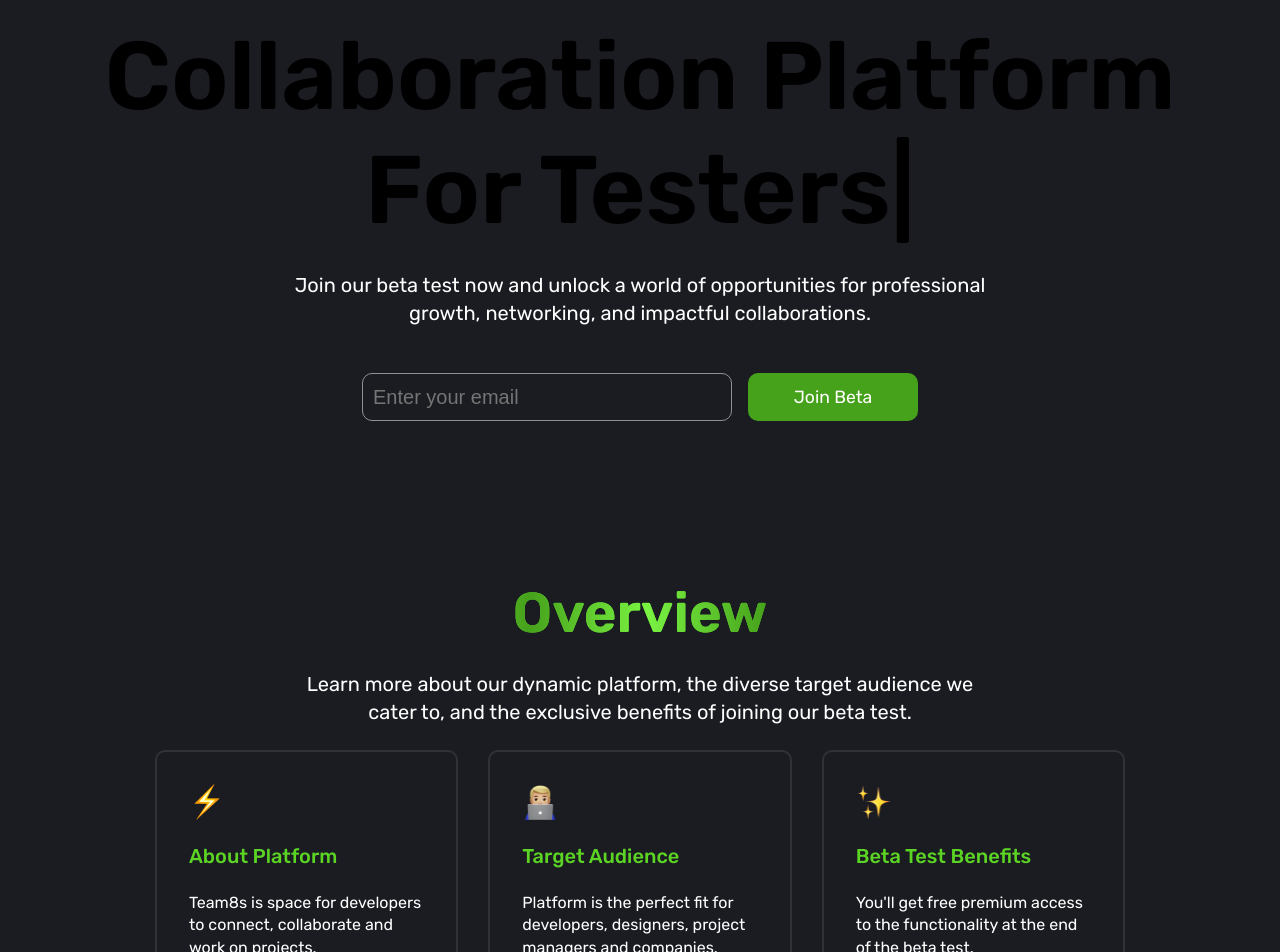
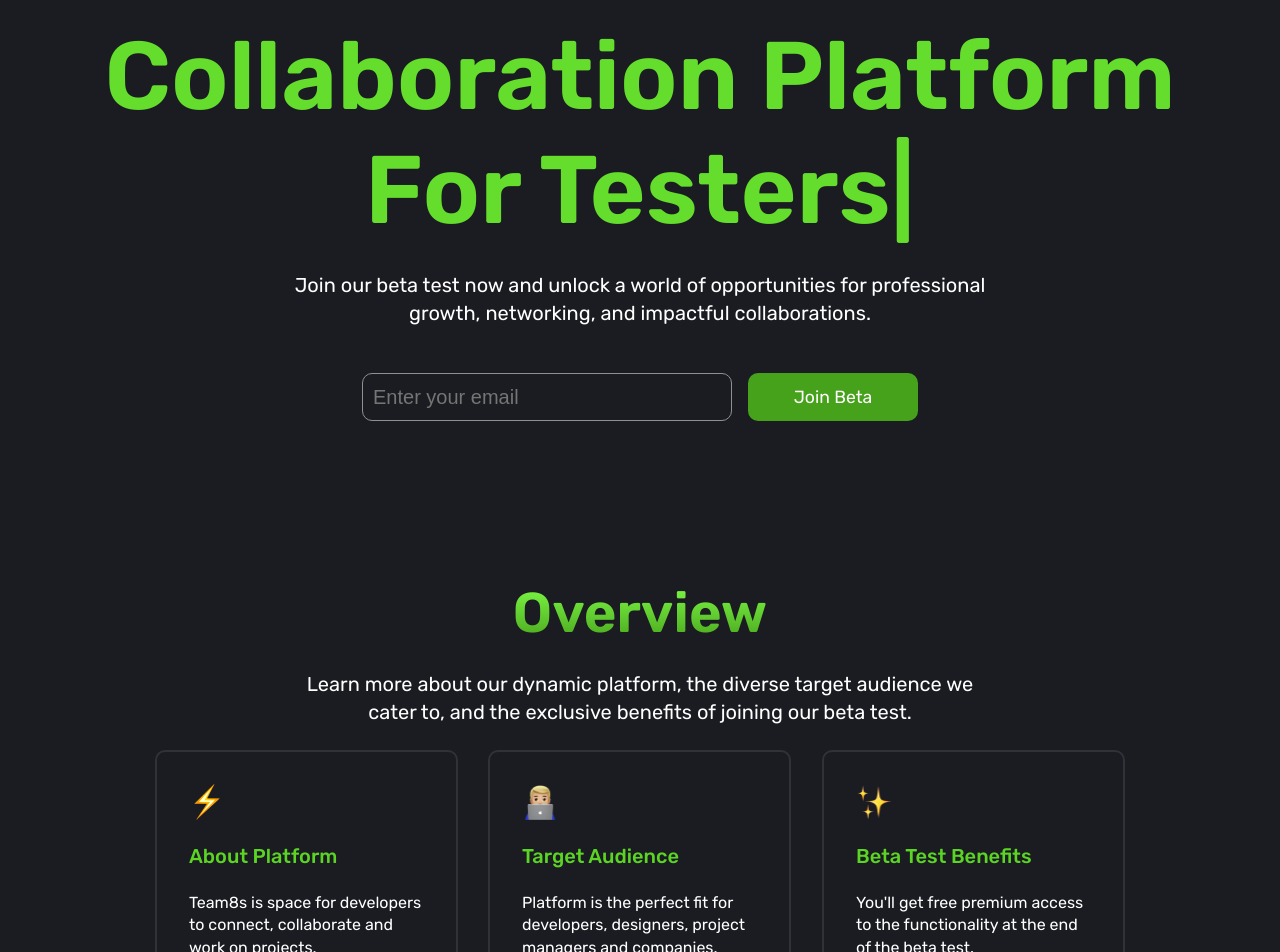
Before and after one commit to nmashchenko/teameights-landing, a Next.js app: page / in a window 1280 px wide. Shown: the part 220-1172 px from the top of the page. Built offline with nearby package versions, Linux system fonts and the light colour scheme.

Commit message:
Gradients V.2, Edited Home, Tilt Animations

```diff
--- a/package.json
+++ b/package.json
@@ -23,6 +23,7 @@
     "react": "18.2.0",
     "react-dom": "18.2.0",
     "react-hot-toast": "^2.4.1",
+    "react-parallax-tilt": "^1.7.143",
     "react-scroll": "^1.8.9",
     "react-text-gradients": "^1.0.2",
     "react-type-animation": "^3.0.1",
--- a/src/components/Features/ToggleButtonComponent/ToggleButtonComponent.styles.tsx
+++ b/src/components/Features/ToggleButtonComponent/ToggleButtonComponent.styles.tsx
@@ -17,7 +17,7 @@ export const ToggleButton = styled.button<{
   font-weight: 400;
   font-size: 20px;
   color: ${colors.WHITE};
-  background: none;
+  background: transparent;
   outline: none;
   border: ${(props) =>
     props.active
@@ -28,6 +28,27 @@ export const ToggleButton = styled.button<{
   gap: 13px;
   cursor: pointer;
   height: 44px;
+  transition: all 0.2s ease;
+  position: relative;
+  overflow: hidden;
+
+  &:before {
+    content: "";
+    position: absolute;
+    top: 50%;
+    left: 50%;
+    transform: translate(-50%, -50%) scale(0);
+    width: 200%;
+    padding-top: 200%;
+    border-radius: 50%;
+    background-color: rgba(255, 255, 255, 0.1);
+    transition: transform 0.4s ease-out;
+    z-index: -1;
+  }
+
+  &:hover:before {
+    transform: translate(-50%, -50%) scale(1);
+  }
 
   svg {
     path {
@@ -38,6 +59,16 @@ export const ToggleButton = styled.button<{
     }
   }
 
+  @media screen and (max-width: 468px) {
+    &:before {
+      background-color: transparent;
+    }
+
+    &:hover:before {
+      background-color: transparent;
+    }
+  }
+
   /* @media screen and (max-width: 568px) {
     text-indent: -9000px;
     text-transform: capitalize;
--- a/src/components/Hero/Hero.styles.tsx
+++ b/src/components/Hero/Hero.styles.tsx
@@ -9,6 +9,10 @@ export const HeroWrapper = styled.div`
   align-items: center;
   width: 100%;
   min-height: calc(100vh - 80px);
+
+  @media screen and (max-width: 468px) {
+    align-items: left;
+  }
 `;
 
 export const RowWrapper = styled.div`
@@ -29,7 +33,7 @@ export const GradientTextWrapper = styled.div`
   max-width: 1100px;
 
   @media screen and (max-width: 1024px) {
-    max-width: 460px;
+    max-width: 450px;
   }
 
   @media screen and (max-width: 468px) {
@@ -45,6 +49,7 @@ export const GradientTextWrapper = styled.div`
 export const RegularTextWrapper = styled.div`
   width: 100%;
   max-width: 710px;
+  text-align: center;
 
   @media screen and (max-width: 1024px) {
     max-width: 510px;
@@ -52,17 +57,34 @@ export const RegularTextWrapper = styled.div`
 
   @media screen and (max-width: 468px) {
     max-width: 318px;
+    text-align: left;
   }
 `;
 
 export const PlatformText = styled.h1`
   font-weight: 600;
   font-size: 96px;
-
+  user-select: none;
   text-align: center;
   margin: 0;
 
-  /* background: radial-gradient(
+  color: #5bd424;
+
+  animation: animate 3s ease-in-out infinite running;
+
+  @keyframes animate {
+    0% {
+      color: #5bd424;
+    }
+    50% {
+      color: #79f242;
+    }
+    100% {
+      color: #5bd424;
+    }
+  }
+
+  /*background: radial-gradient(
       94.05% 4394.48% at 5.95% 11.97%,
       #46a11b 0%,
       #79f242 49.79%,
@@ -76,12 +98,16 @@ export const PlatformText = styled.h1`
 
   -webkit-box-decoration-break: clone;
   box-decoration-break: clone;
-  text-shadow: none; */
+  text-shadow: none;*/
 
   /* neon text */
   //text-shadow: 0px 0px 16px rgba(91, 212, 36, 0.25);
 
   @media screen and (max-width: 1024px) {
-    font-size: 38px;
+    font-size: 60px;
+  }
+
+  @media screen and (max-width: 468px) {
+    font-size: 40px;
   }
 `;
--- a/src/components/Hero/Hero.tsx
+++ b/src/components/Hero/Hero.tsx
@@ -1,6 +1,7 @@
 import RegularButton from "../Shared/RegularButton/RegularButton";
 import RegularInput from "../Shared/RegularInput/RegularInput";
 import HeaderText from "../Shared/HeaderText/HeaderText";
+
 import {
   GradientTextWrapper,
   HeroWrapper,
@@ -67,6 +68,7 @@ const Hero = () => {
               2000,
             ]}
             repeat={Infinity}
+            cursor={true}
             // deletionSpeed={90}
           />
         </PlatformText>
--- a/src/components/NavBar/NavBar.styles.tsx
+++ b/src/components/NavBar/NavBar.styles.tsx
@@ -15,7 +15,7 @@ export const NavBarWrapper = styled.div`
   z-index: 10;
 
   @media screen and (max-width: 1024px) {
-    padding: 0 3%;
+    padding: 0 9%;
   }
 `;
 
--- a/src/components/NavBar/SideNav/SideNav.styles.tsx
+++ b/src/components/NavBar/SideNav/SideNav.styles.tsx
@@ -2,10 +2,10 @@ import { colors } from "@/constants/colors";
 import styled from "styled-components";
 
 export const SideNavWrapper = styled.div<{ open: boolean }>`
-  height: 100%;
+  height: 100vh;
   width: ${(props) => (props.open ? "100%" : 0)};
   position: fixed;
-  z-index: 1;
+  z-index: 9999;
   top: 0;
   right: 0;
   background-color: ${colors.BLACK_BRIGHT};
--- a/src/components/Overview/Overview.styles.tsx
+++ b/src/components/Overview/Overview.styles.tsx
@@ -41,7 +41,7 @@ export const Card = styled.div`
   gap: 53px;
   width: 303.33px;
   height: 320px;
-
+  background-color: #1a1c22;
   border: 2px solid ${colors.GREY_BORDER};
   border-radius: 10px;
   align-items: flex-start;
--- a/src/components/Overview/Overview.tsx
+++ b/src/components/Overview/Overview.tsx
@@ -1,6 +1,9 @@
 import { overviewData } from "@/constants/overviewData";
 import GradientText from "../Shared/GradientText/GradientText";
 import HeaderText from "../Shared/HeaderText/HeaderText";
+import Tilt from "react-parallax-tilt";
+import React from "react";
+import ReactDOM from "react-dom";
 
 import {
   Card,
@@ -25,6 +28,15 @@ const Overview = () => {
         </RegularTextWrapper>
         <CardContainer>
           {overviewData.map((element, index) => (
+            //https://www.npmjs.com/package/react-parallax-tilt <-- Instructions just in case
+            <Tilt
+              tiltReverse={true}
+              glareEnable={true}
+              glareMaxOpacity={0.1}
+              glareColor="white"
+              glarePosition="all"
+              glareBorderRadius="10px"
+            >
               <Card key={index} onClick={() => console.log(1)}>
                 <InfoContainer>
                   <Image
@@ -41,6 +53,7 @@ const Overview = () => {
                   <ArrowRight />
                 </LearnButton>
               </Card>
+            </Tilt>
           ))}
         </CardContainer>
       </OverviewWrapper>
--- a/src/components/Shared/GradientText/GradientText.styles.tsx
+++ b/src/components/Shared/GradientText/GradientText.styles.tsx
@@ -9,6 +9,10 @@ export const SmallText = styled.h1`
   margin: 0;
 
   color: ${colors.GREEN_BRIGHT};
+
+  @media screen and (max-width: 468px) {
+    text-align: left;
+  }
 `;
 
 export const MediumText = styled.h1`
@@ -18,20 +22,20 @@ export const MediumText = styled.h1`
   text-align: center;
   margin: 0;
 
-  background: radial-gradient(
-        94.05% 4394.48% at 5.95% 11.97%,
-        #46a11b 0%,
-        #79f242 49.79%,
-        #46a11b 100%
-      )
-      /* warning: gradient uses a rotation that is not supported by CSS and may not behave as expected */,
-    #5bd424;
+  background: linear-gradient(
+    0deg,
+    rgba(70, 161, 27, 1) 0%,
+    rgba(121, 242, 66, 1) 87%
+  );
   -webkit-background-clip: text;
   -webkit-text-fill-color: transparent;
   background-clip: text;
 
   /* neon text */
   //text-shadow: 0px 0px 16px rgba(91, 212, 36, 0.25);
+  @media screen and (max-width: 468px) {
+    text-align: left;
+  }
 `;
 
 export const LargeText = styled.h1`
@@ -41,22 +45,23 @@ export const LargeText = styled.h1`
   text-align: center;
   margin: 0;
 
-  background: radial-gradient(
-        94.05% 4394.48% at 5.95% 11.97%,
-        #46a11b 0%,
-        #79f242 49.79%,
-        #46a11b 100%
-      )
-      /* warning: gradient uses a rotation that is not supported by CSS and may not behave as expected */,
-    #5bd424;
+  background: linear-gradient(
+    0deg,
+    rgba(70, 161, 27, 1) 0%,
+    rgba(121, 242, 66, 1) 87%
+  );
   -webkit-background-clip: text;
   -webkit-text-fill-color: transparent;
   background-clip: text;
-
+  background-size: 300%;
+  user-select: none;
   /* neon text */
   //text-shadow: 0px 0px 16px rgba(91, 212, 36, 0.25);
 
   @media screen and (max-width: 1024px) {
     font-size: 38px;
   }
+
+  @media screen and (max-width: 468px) {
+  }
 `;
--- a/src/components/Shared/HeaderText/HeaderText.styles.tsx
+++ b/src/components/Shared/HeaderText/HeaderText.styles.tsx
@@ -13,4 +13,7 @@ export const Text = styled.h1`
   @media screen and (max-width: 1024px) {
     font-size: 16px;
   }
+
+  @media screen and (max-width: 468px) {
+  }
 `;
--- a/src/layout/Basic.tsx
+++ b/src/layout/Basic.tsx
@@ -21,6 +21,7 @@ export const GlobalStyle = createGlobalStyle`
   *::before,
   *::after {
     box-sizing: inherit;
+
   }
 
   body {
```
Also changed, not shown: 1 other file (tests, documents, lock files or other folders). Lines whose indentation alone changed are shown as unchanged.
